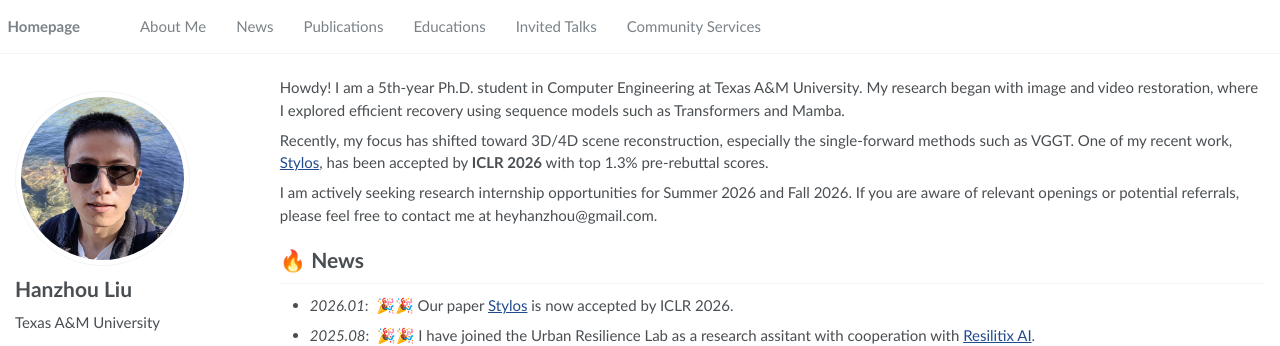
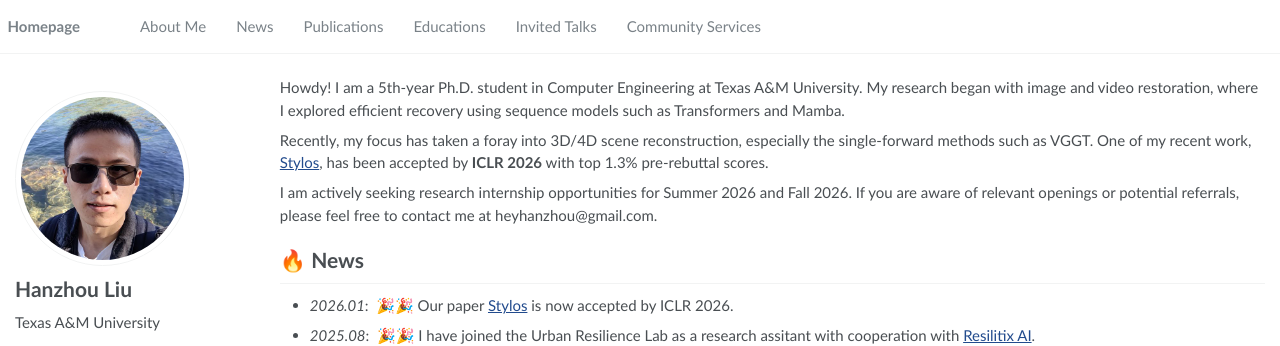
Before and after one commit to HanzhouLiu/hanzhouliu.github.io, a Jekyll site: the page built from _pages/about.md, in a window 1280 px wide and 900 px high. Shown: the top 346 px of the window. Built offline with Jekyll 4.4.1, drawn with Linux system fonts in a browser that asks for light colours.

Commit message:
changed self intro

```diff
--- a/_pages/about.md
+++ b/_pages/about.md
@@ -19,7 +19,7 @@ redirect_from:
 
 Howdy! I am a 5th-year Ph.D. student in Computer Engineering at Texas A&M University. My research began with image and video restoration, where I explored efficient recovery using sequence models such as Transformers and Mamba.
 
-Recently, my focus has shifted toward 3D/4D scene reconstruction, especially the single-forward methods such as VGGT. One of my recent work, [Stylos](https://hanzhouliu.github.io/StylOS/), has been accepted by <strong>ICLR 2026</strong> with top 1.3% pre-rebuttal scores.
+Recently, my focus has taken a foray into 3D/4D scene reconstruction, especially the single-forward methods such as VGGT. One of my recent work, [Stylos](https://hanzhouliu.github.io/StylOS/), has been accepted by <strong>ICLR 2026</strong> with top 1.3% pre-rebuttal scores.
 
 I am actively seeking research internship opportunities for Summer 2026 and Fall 2026. If you are aware of relevant openings or potential referrals, please feel free to contact me at heyhanzhou@gmail.com.
 
```
